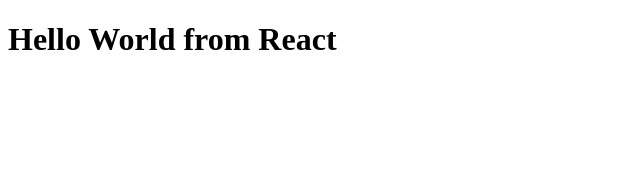
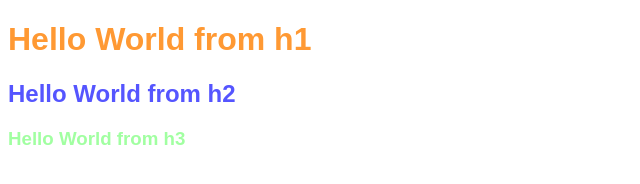
Before and after one commit to Satpal777/Namaste-React-Dev, a plain HTML site: page Namaste-React-EP1/HelloWorldReact/index.html in a window 1280 px wide. Shown: the whole page, without its empty margins (0-640 px from the left). Drawn offline with nearby package versions, Linux system fonts and the light colour scheme.

Commit message:
Ep-1 :: Hello World JS (Code Refactoring)

```diff
--- /dev/null
+++ b/Namaste-React-EP1/HelloWorldReact/app.js
@@ -0,0 +1,8 @@
+// React.createElement(type, props, ...children)
+const heading = React.createElement('div', { id: 'title-container', className: 'blue' }, [
+    React.createElement('h1', { key: 'h1', className: 'saffron' }, "Hello World from h1"),
+    React.createElement('h2', { key: 'h2', className: 'blue' }, "Hello World from h2"),
+    React.createElement('h3', { key: 'h3', className: 'green' }, "Hello World from h3")
+]);
+const root = ReactDOM.createRoot(document.getElementById("root"));
+root.render(heading);
--- a/Namaste-React-EP1/HelloWorldReact/index.html
+++ b/Namaste-React-EP1/HelloWorldReact/index.html
@@ -5,6 +5,7 @@
     <meta charset="UTF-8">
     <meta name="viewport" content="width=device-width, initial-scale=1.0">
     <title>Namaste React</title>
+    <link rel="stylesheet" href="style.css">
     <!-- React CDN links -->
     <script crossorigin src="https://unpkg.com/react@18/umd/react.development.js"></script>
     <script crossorigin src="https://unpkg.com/react-dom@18/umd/react-dom.development.js"></script>
@@ -12,11 +13,7 @@
 
 <body>
     <div id="root"></div>
-    <script>
-        const heading = React.createElement('h1', {}, "Hello World from React")
-        const root = ReactDOM.createRoot(document.getElementById("root"));
-        root.render(heading);
-    </script>
+    <script src="./app.js"></script>
 </body>
 
 </html>
--- /dev/null
+++ b/Namaste-React-EP1/HelloWorldReact/style.css
@@ -0,0 +1,14 @@
+#title-container {
+    font-family: Arial, Helvetica, sans-serif;
+}
+
+.saffron {
+    color: rgb(255, 153, 51);
+}
+
+.blue {
+    color: rgb(85, 85, 255);
+}
+.green {
+    color: rgb(161, 255, 161);
+}
```
